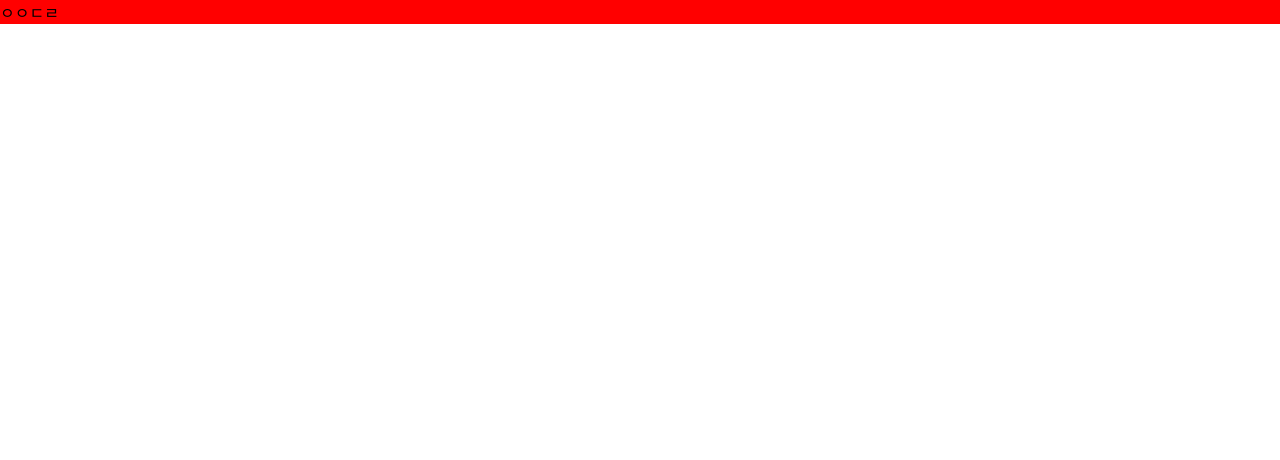
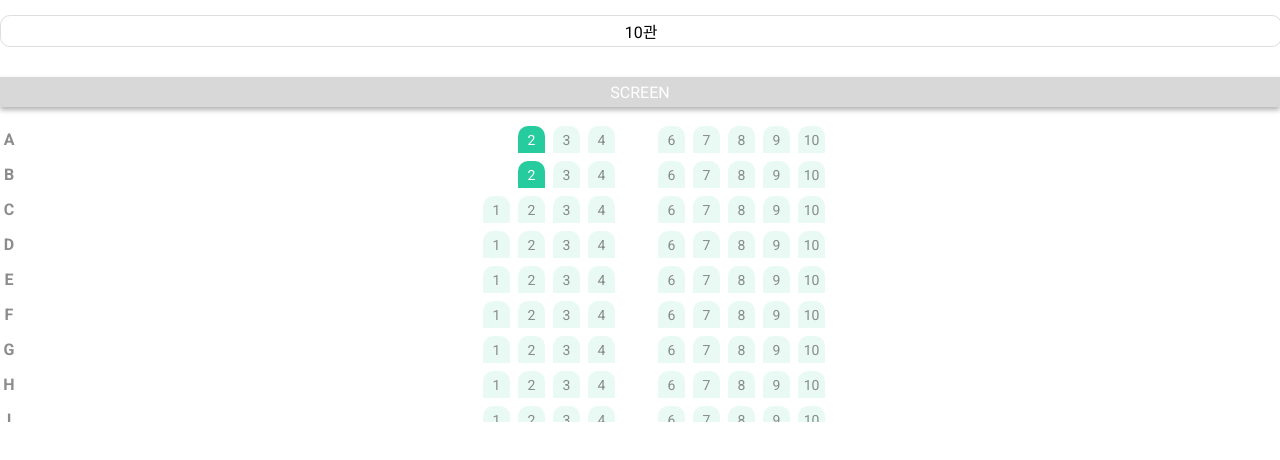
Before and after one commit to DonggyunKim00/eyedaero-front, a React (Create React App) app: page /detail in a window 1280 px wide. Shown: the top 460 px of the page. Built offline with nearby package versions, Linux system fonts and the light colour scheme.

Commit message:
feat: 영화관 preview 레이아웃 구현

```diff
--- a/src/Router.tsx
+++ b/src/Router.tsx
@@ -2,6 +2,7 @@ import React from 'react';
 import styled from 'styled-components';
 import { BrowserRouter, Route, Routes } from 'react-router-dom';
 import Main from './pages/mainPage/Main';
+import DetailPage from './pages/detailPage';
 
 function Router() {
   return (
@@ -9,7 +10,7 @@ function Router() {
       <BrowserRouter>
         <Routes>
           <Route path="/" element={<Main />} />
-          <Route path="/detail" element={<Main />} />
+          <Route path="/detail" element={<DetailPage />} />
         </Routes>
       </BrowserRouter>
     </Layout>
--- /dev/null
+++ b/src/dummy/theater.ts
@@ -0,0 +1,22 @@
+export const theater3 = [
+  [null, 1, 0, 0, null, 0, 0, 0, 0, 0],
+  [null, 1, 0, 0, null, 0, 0, 0, 0, 0],
+  [0, 0, 0, 0, null, 0, 0, 0, 0, 0],
+  [0, 0, 0, 0, null, 0, 0, 0, 0, 0],
+  [0, 0, 0, 0, null, 0, 0, 0, 0, 0],
+  [0, 0, 0, 0, null, 0, 0, 0, 0, 0],
+  [0, 0, 0, 0, null, 0, 0, 0, 0, 0],
+  [0, 0, 0, 0, null, 0, 0, 0, 0, 0],
+  [0, 0, 0, 0, null, 0, 0, 0, 0, 0],
+  [0, 0, 0, 0, null, 0, 0, 0, 0, 0],
+  [0, 0, 0, 0, null, 0, 0, 0, 0, 0],
+  [0, 0, 0, 0, null, 0, 0, 0, 0, 0],
+];
+
+export const theater2 = [
+  [null, 1, 0, 0, null, 0],
+  [null, 1, 0, 0, null, 0],
+  [0, 0, 0, 0, null, 0],
+  [0, 0, 0, 0, null, 0],
+  [0, 0, 0, 0, null, 0],
+];
--- /dev/null
+++ b/src/pages/detailPage/components/Seat.tsx
@@ -0,0 +1,23 @@
+import React from 'react';
+import { styled } from 'styled-components';
+
+const Seat = ({ ...props }) => {
+  return <Container type={props.type}>{props.seatNum}</Container>;
+};
+
+export default Seat;
+
+const Container = styled.div<{ type: number | null }>`
+  display: flex;
+  justify-content: center;
+  align-items: center;
+  opacity: ${({ type }) => (typeof type !== 'number' ? 0 : 1)};
+  background-color: ${({ type }) => (type === 0 ? '#26CC9D1A' : '#26CC9D')};
+  color: ${({ type }) => (type === 0 ? '#666666BF' : 'white')};
+  font-size: 14px;
+  height: 27px;
+  width: 27px;
+  margin: 4px;
+  border-top-left-radius: 10px;
+  border-top-right-radius: 10px;
+`;
--- /dev/null
+++ b/src/pages/detailPage/index.tsx
@@ -0,0 +1,87 @@
+import React from 'react';
+import { styled } from 'styled-components';
+import ResponsiveWrapper from '../../components/ResponsiveWrapper';
+import { theater3, theater2 } from '../../dummy/theater';
+import Seat from './components/Seat';
+
+const DetailPage = () => {
+  return (
+    <ResponsiveWrapper>
+      <Navigator>10관</Navigator>
+      <Screen>SCREEN</Screen>
+
+      <SeatLayout>
+        {theater3.map((item, ascii) => {
+          console.log(String.fromCharCode(ascii));
+          return (
+            <RowWrapper>
+              <Alpha>{String.fromCharCode(ascii + 65)}</Alpha>
+              <Row>
+                {item.map((type, idx) => (
+                  <Seat type={type} seatNum={idx + 1} />
+                ))}
+              </Row>
+            </RowWrapper>
+          );
+        })}
+      </SeatLayout>
+    </ResponsiveWrapper>
+  );
+};
+
+export default DetailPage;
+
+const Navigator = styled.div`
+  display: flex;
+  justify-content: center;
+  align-items: center;
+  height: 30px;
+  width: 100%;
+  margin: 15px 0;
+  border: 1px solid #dedede;
+  color: black;
+  border-radius: 10px;
+`;
+const Screen = styled.div`
+  margin: 15px 0px;
+  display: flex;
+  justify-content: center;
+  align-items: center;
+  background-color: #66666640;
+  min-height: 30px;
+  width: 100%;
+  box-shadow: 0 3px 5px rgba(0, 0, 0, 0.3);
+  color: white;
+`;
+const SeatLayout = styled.div`
+  display: flex;
+  flex-direction: column;
+  align-items: flex-start;
+  width: 100%;
+  max-height: 300px;
+  overflow: scroll;
+  &::-webkit-scrollbar {
+    display: none;
+  }
+`;
+const Alpha = styled.div`
+  display: flex;
+  justify-content: center;
+  align-items: center;
+  font-weight: 600;
+  font-size: 16px;
+  min-width: 18px;
+  height: 18px;
+  color: #666666bf;
+`;
+const RowWrapper = styled.div`
+  display: flex;
+  gap: 10px;
+  align-items: center;
+  width: 100%;
+`;
+const Row = styled.div`
+  display: flex;
+  width: 100%;
+  justify-content: center;
+`;
```
